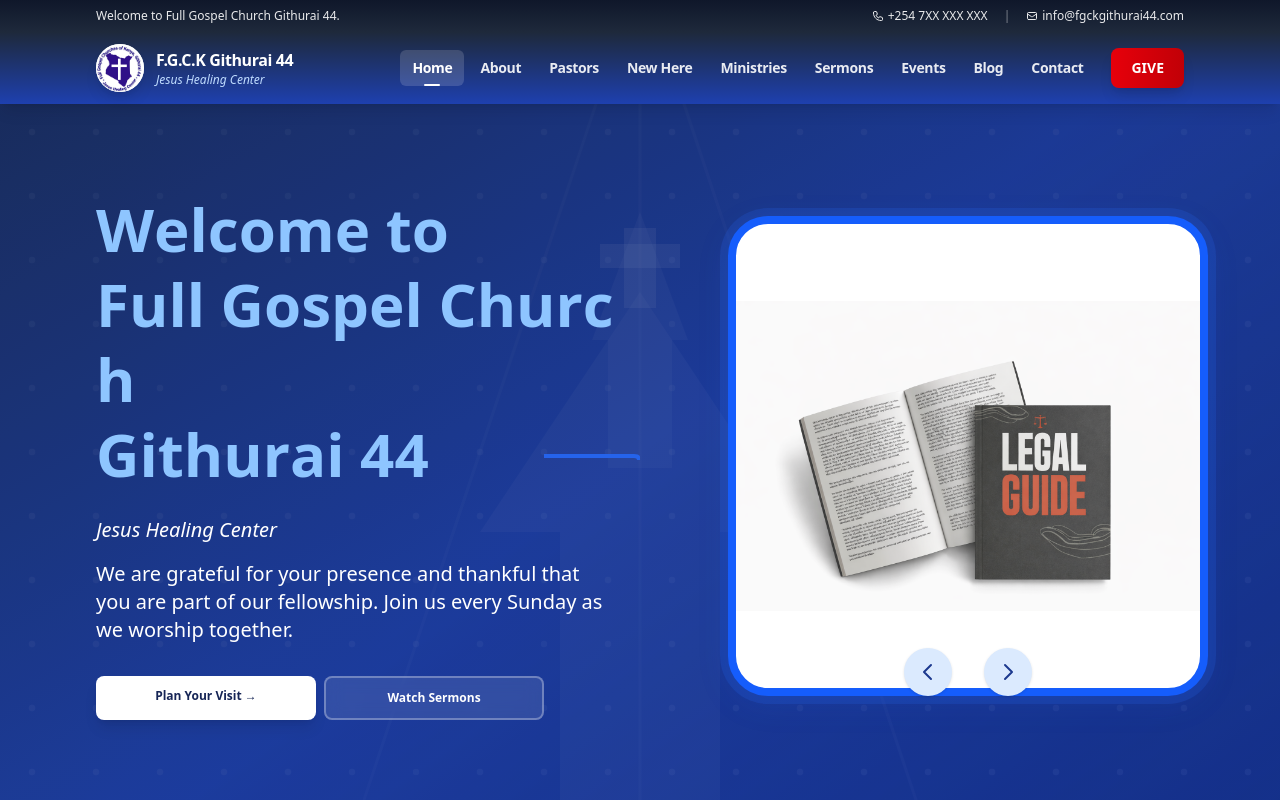
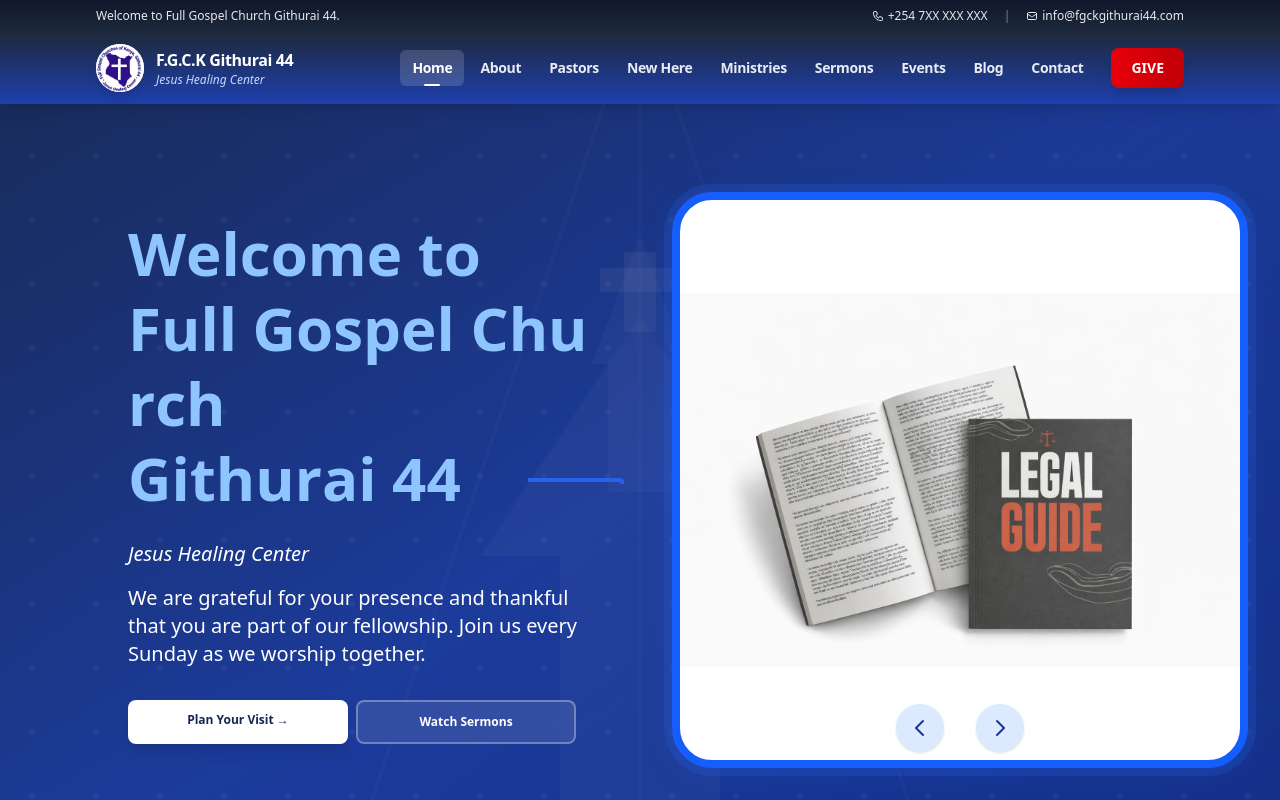
Before and after one commit to vouh/FGCK-44, a Next.js app: page / in a window 1280 px wide. Shown: the top 800 px of the page. Built offline with nearby package versions, Linux system fonts and the light colour scheme.

Commit message:
Increase width of hero slider and image containers for more prominent layout

```diff
--- a/src/components/site/HeroTextImageCarousel.tsx
+++ b/src/components/site/HeroTextImageCarousel.tsx
@@ -72,9 +72,9 @@ export default function HeroTextImageCarousel() {
 
   // Wider on desktop, less top space, more width for text
   return (
-    <div className="relative w-full flex flex-col lg:flex-row items-center justify-between gap-12 px-0 md:px-8 max-w-7xl mx-auto pt-0 lg:pt-2">
+    <div className="relative w-full flex flex-col lg:flex-row items-center justify-between gap-12 px-0 md:px-8 max-w-[96rem] xl:max-w-[120rem] mx-auto pt-0 lg:pt-2">
       {/* Animated Text with accent line */}
-      <div className="flex flex-col justify-center items-start z-10 w-full max-w-3xl px-2 sm:px-6 lg:pl-16 relative">
+      <div className="flex flex-col justify-center items-start z-10 w-full max-w-4xl px-2 sm:px-8 lg:pl-24 relative">
         {/* Accent line connecting to image */}
         <div className="hidden lg:block absolute top-1/2 right-0 w-24 h-2 -translate-y-1/2">
           <svg width="100%" height="100%" viewBox="0 0 96 8" fill="none" xmlns="http://www.w3.org/2000/svg">
@@ -110,8 +110,8 @@ export default function HeroTextImageCarousel() {
         </div>
       </div>
       {/* Animated Image with custom blue border */}
-      <div className="flex items-center justify-center relative w-full max-w-2xl h-[28rem] lg:h-[32rem] mt-8 lg:mt-0">
-        <div className="relative flex items-center justify-center h-[22rem] w-[22rem] md:h-[28rem] md:w-[28rem] lg:h-[30rem] lg:w-[30rem]">
+      <div className="flex items-center justify-center relative w-full max-w-3xl h-[32rem] lg:h-[36rem] mt-8 lg:mt-0">
+        <div className="relative flex items-center justify-center h-[26rem] w-[26rem] md:h-[32rem] md:w-[32rem] lg:h-[36rem] lg:w-[36rem]">
           <AnimatePresence initial={false} custom={direction}>
             <motion.div
               key={index}
```
